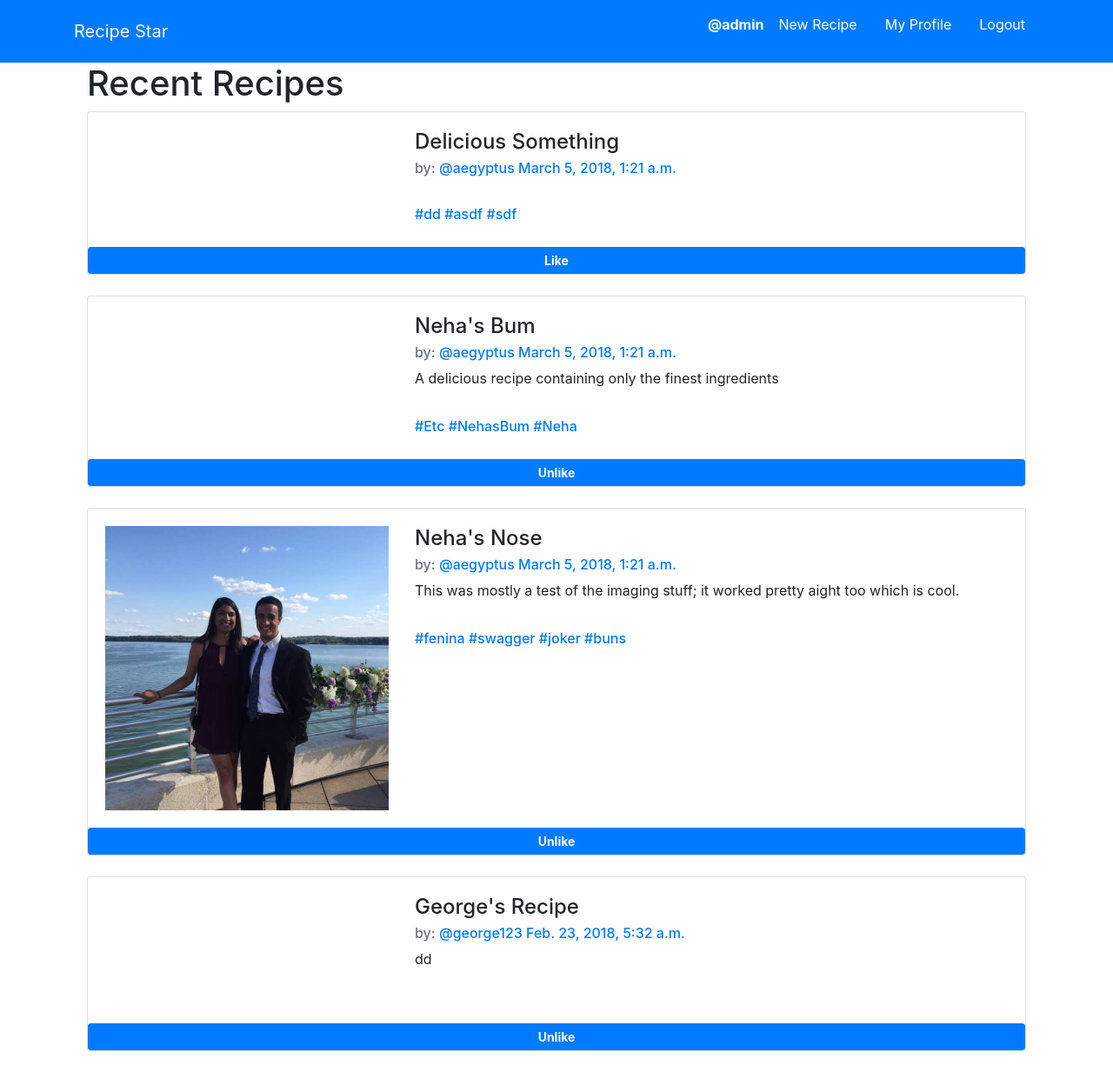
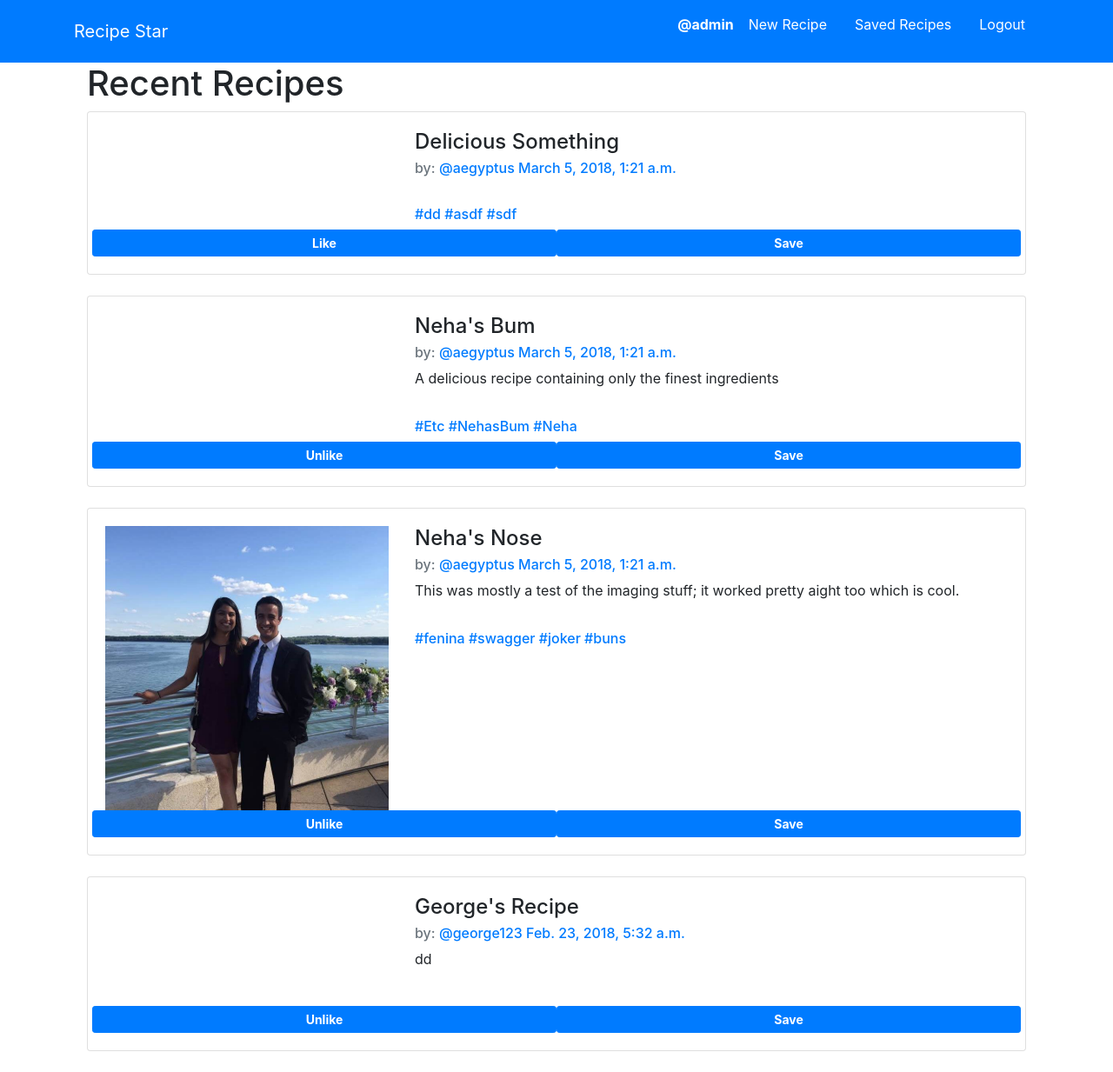
Before and after one commit to AntSedarous/RecipeApp, a Django app: page /recipies/list/ in a window 1280 px wide. Shown: the whole page at 87% size. Run offline with Django 3.2, Linux system fonts and the light colour scheme; a user stored in the database is signed in; data comes from the database, SQL or seed files in the repository; both versions use the stored data as it was after the commit; parts of the project's set-up code (start-up, migrations or seed data) failed here and were passed over; some libraries are stand-ins or nearby versions.

Commit message:
Added Save Functionality and Save Tab

```diff
--- a/recipies/models.py
+++ b/recipies/models.py
@@ -16,10 +16,17 @@ class Recipe(models.Model):
     about = models.TextField(blank=True, default='')
     cuisine = TaggableManager()
     pic = models.ImageField(upload_to='images', null=True, blank=True)
+    like_id = models.CharField(max_length=20, editable=False)
+    save_id = models.CharField(max_length=20, editable=False)
 
     def get_absolute_url(self):
         return reverse('recipies:detailview', kwargs={
         'pk': self.pk})
+
+    def save(self, *args, **kwargs):
+        self.like_id = str(self.pk) + 'l'
+        self.save_id = str(self.pk) + 's'
+        super().save(*args, **kwargs)
 
     def __str__(self):
         return self.name
--- a/recipies/templates/recipies/_recipe.html
+++ b/recipies/templates/recipies/_recipe.html
@@ -52,17 +52,29 @@
 
 </div>
 
+<div class="row">
 
 
-</div>
-
-<button class="btn btn-sm btn-primary like" id="{{recipe.pk}}">
+  <button class="btn btn-sm btn-primary like col" id="{{recipe.like_id}}">
   {% if recipe in user.likes.all|get_recipe %}
     <strong>Unlike</strong>
   {% else %}
     <strong>Like</strong>
   {% endif %}
   </button>
+
+  <button class="btn btn-sm btn-primary save col" id="{{recipe.save_id}}">
+  {% if recipe in user.saves.all|get_recipe %}
+    <strong>Unsave</strong>
+  {% else %}
+    <strong>Save</strong>
+  {% endif %}
+  </button>
+</div>
+
+</div>
+
+
 </div>
 
 <br>
--- a/recipies/urls.py
+++ b/recipies/urls.py
@@ -11,4 +11,6 @@ urlpatterns = [
     path('delete/<int:pk>/', views.DeleteRecipeView.as_view(), name='delete'),
     path('like_detail/<int:recipe_id>/', views.like_detail, name='like_detail'),
     path('like/<int:recipe_id>/', views.like, name='like'),
+    path('save/<int:recipe_id>/', views.save, name='save'),
+    path('saved/', views.SavedRecipeList.as_view(), name='saved_list'),
 ]
--- a/recipies/views.py
+++ b/recipies/views.py
@@ -111,3 +111,45 @@ def like_detail(request, recipe_id):
     recipe = get_object_or_404(models.Recipe, pk=recipe_id)
     user_likes_this = recipe.likes.filter(user=request.user).exists()
     return user_likes_this
+
+
+@login_required
+def save(request, recipe_id):
+    model = models.Save.objects.filter(user=request.user, recipe_id=recipe_id)
+    if model.exists():
+        model = models.Save.objects.get(user=request.user, recipe_id=recipe_id)
+        models.Save.objects.filter(user=request.user, recipe_id=recipe_id).delete()
+        data = {
+            "status": "unliked"
+        }
+    else:
+        model = models.Save(user=request.user, recipe_id=recipe_id)
+        model.save()
+        data = {
+            "status": "liked"
+        }
+    return HttpResponseRedirect(model.recipe.get_absolute_url())
+
+
+
+class SavedRecipeList(generic.ListView, SelectRelatedMixin, LoginRequiredMixin):
+    model = models.Save
+    select_related = ('user')
+    template_name = 'recipies/saved_recipes.html'
+
+    def get_context_data(self, **kwargs):
+        context = super().get_context_data(**kwargs)
+        context['recipe_user'] = self.recipe_user
+        return context
+
+    def get_queryset(self):
+        user = self.request.user.username
+        try:
+            self.recipe_user = User.objects.prefetch_related('saves').get(username__iexact=user)
+        except User.DoesNotExist:
+            print("asdf")
+
+        else:
+            return self.recipe_user.saves.all()
+
+        self.queryset = self.model.objects.filter()
--- a/static/js/likehandler.js
+++ b/static/js/likehandler.js
@@ -1,3 +1,27 @@
-$( document ).ready(function() {
-  console.log( 'ready!' );
+$(document).ready(function(){
+  $(".like").click(function(){
+       var recipeId = $(this).attr('id').slice(0, -1);
+     $.ajax({url: "/recipies/like/"+recipeId,
+            success: function() {
+              $("#"+recipeId+'l').load(location.href+" #"+recipeId+"l>*","");
+            },
+          error: function() {
+            alert("something broke");
+          }});
+
+   });
+
+   $(".save").click(function(){
+        var recipeId = $(this).attr('id').slice(0, -1);
+      $.ajax({url: "/recipies/save/"+recipeId,
+             success: function() {
+               $("#"+recipeId+'s').load(location.href+" #"+recipeId+"s>*","");
+             },
+           error: function() {
+             alert("something broke");
+           }});
+
+    })
+
+
 });
--- a/templates/base.html
+++ b/templates/base.html
@@ -1,5 +1,5 @@
 <!DOCTYPE html>
-
+{% load staticfiles %}
 <html>
   <head>
     <meta charset="utf-8">
@@ -29,7 +29,7 @@
 
         </li>
         <li class='nav-item'> <a class='nav-link text-white' href="{% url 'recipies:create' %}">New Recipe</a> </li>
-        <li class='nav-item'> <a class='nav-link text-white' href="{% url 'recipies:by_recipe' username=user.username %}">My Profile</a> </li>
+        <li class='nav-item'> <a class='nav-link text-white' href="{% url 'recipies:saved_list' %}">Saved Recipes</a> </li>
         <li class='nav-item'> <a class='nav-link text-white' href="{% url 'accounts:logout' %}">Logout</a> </li>
 
         {% else %}
@@ -49,24 +49,6 @@
     <script src="https://cdnjs.cloudflare.com/ajax/libs/popper.js/1.12.9/umd/popper.min.js" integrity="sha384-ApNbgh9B+Y1QKtv3Rn7W3mgPxhU9K/ScQsAP7hUibX39j7fakFPskvXusvfa0b4Q" crossorigin="anonymous"></script>
     <script src="https://maxcdn.bootstrapcdn.com/bootstrap/4.0.0/js/bootstrap.min.js" integrity="sha384-JZR6Spejh4U02d8jOt6vLEHfe/JQGiRRSQQxSfFWpi1MquVdAyjUar5+76PVCmYl" crossorigin="anonymous"></script>
     <script src="https://code.jquery.com/jquery-3.3.1.min.js"></script>
-    {% block javascript %}
-    <script>
-    $(document).ready(function(){
-      $(".like").click(function(){
-           var recipeId = $(this).attr('id');
-           var urler = "/recipies/like/"+recipeId+"/";
-         $.ajax({url: "/recipies/like/"+recipeId,
-                success: function() {
-                  $("#"+recipeId).load(location.href+" #"+recipeId+">*","");
-                },
-              error: function() {
-                alert("something broke");
-              }});
+    <script src="{% static 'js/likehandler.js' %}" type="text/javascript"> </script>
 
-       })
-
-
-    });
-    </script>
-    {% endblock %}
 </html>
```
Also changed, not shown: recipies/templates/recipies/saved_recipes.html (added, +13 -0 lines), db.sqlite3, recipies/migrations/0006_auto_20180305_0120.py (added). Lines whose indentation alone changed are shown as unchanged.
